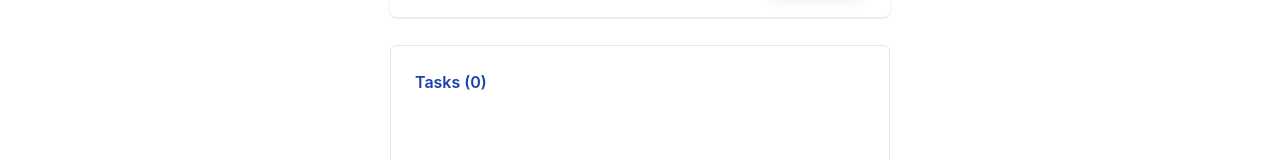
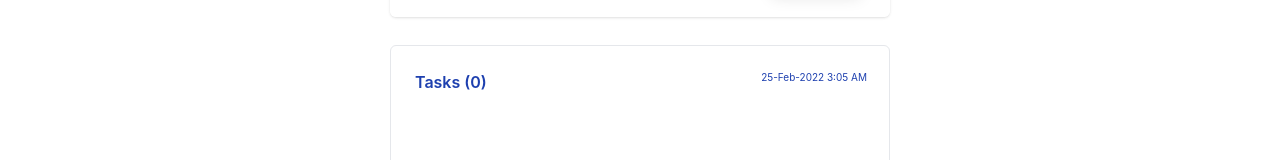
Before and after one commit to rishi120/todo-app, a React (Create React App) app: page / in a window 1280 px wide. Shown: the part 228-388 px from the top of the page. Built offline with nearby package versions, Linux system fonts and the light colour scheme.

Commit message:
added moment package and implemented current date also added dynamic active colors.

```diff
--- a/package.json
+++ b/package.json
@@ -6,6 +6,7 @@
     "@testing-library/jest-dom": "^5.16.2",
     "@testing-library/react": "^12.1.3",
     "@testing-library/user-event": "^13.5.0",
+    "moment": "^2.29.4",
     "react": "^17.0.2",
     "react-dom": "^17.0.2",
     "react-scripts": "5.0.0",
--- a/src/components/child-components/todo.jsx
+++ b/src/components/child-components/todo.jsx
@@ -1,20 +1,26 @@
 import React from 'react'
 import Addtask from "./task";
+import moment from 'moment';
 
-const Todo = ({ tasks, handleTaskDelete, handleTaskComplete, taskComplete }) => {
-    console.log(tasks, "tasks");
+const Todo = ({ tasks, handleTaskDelete, handleTaskComplete, taskComplete, activeColor }) => {
+    const formatDataAndTime = "DD-MMM-YYYY h:mm A";
+    const date = new Date();
+    date.getHours();
+    date.getMinutes();
+    date.getSeconds();
+    const getFullData = moment(date).format(formatDataAndTime);
     return (
         <div>
             <Addtask />
             <div className=' lg:w-[500px] m-auto h-[380px] relative border-[1px] rounded-md mt-7'>
                 <ul className=' lg:w-[500px] m-auto p-6 h-[350px] overflow-y-auto relative'>
-                    <li><h1 className='pb-2 text-blue-800 font-semibold'>Tasks ({tasks.length})</h1></li>
+                    <li className=' flex justify-between'><h1 className='pb-2 text-blue-800 font-semibold'>Tasks ({tasks.length})</h1> <p className=' text-[10px] text-blue-800'>{getFullData}</p></li>
                     {tasks.map((newtasks, index) => {
                         return (
                             <>
-                                <li key={index} className=" capitalize list-disc py-4 flex items-center w-[100%] relative" style={taskComplete[index] ? { textDecoration: "line-through" } : { textDecoration: "none" }}>
+                                <li key={index} className=" capitalize list-disc pt-4 pb-1 flex items-center w-[100%] relative" style={taskComplete[index] ? { textDecoration: "line-through" } : { textDecoration: "none" }}>
                                     <svg xmlns="http://www.w3.org/2000/svg" fill="none" viewBox="0 0 24 24" strokeWidth={1.5} stroke="currentColor" className="w-5 h-5 mr-2 cursor-pointer" onClick={() => handleTaskComplete(index)}>
-                                        <path strokeLinecap="round" strokeLinejoin="round" d="M9 12.75L11.25 15 15 9.75M21 12a9 9 0 11-18 0 9 9 0 0118 0z" />
+                                        <path strokeLinecap="round" strokeLinejoin="round" d="M9 12.75L11.25 15 15 9.75M21 12a9 9 0 11-18 0 9 9 0 0118 0z" style={activeColor[index] ? { color: "#f00" } : { color: "#000" }} />
                                     </svg>
                                     {newtasks.searchTerm}
                                     <svg xmlns="http://www.w3.org/2000/svg" fill="none" viewBox="0 0 24 24" strokeWidth={1.5} stroke="currentColor" className="w-6 h-6 absolute right-0 cursor-pointer" onClick={() => handleTaskDelete(newtasks)}>
--- a/src/components/master.jsx
+++ b/src/components/master.jsx
@@ -9,6 +9,7 @@ function Mastercomponent() {
     const [errorMessage, setErrorMessage] = useState(false);
     const [tasks, setTasks] = useState([]);
     const [taskComplete, setTaskComplete] = useState(false);
+    const [activeColor, setActiveColor] = useState(false);
 
     const cloneOriginalArray = [...tasks];
 
@@ -62,6 +63,10 @@ function Mastercomponent() {
         setTaskComplete({
             ...taskComplete,
             [index]: !taskComplete[index]
+        });
+        setActiveColor({
+            ...activeColor,
+            [index]: !activeColor[index]
         })
     }
 
@@ -70,7 +75,7 @@ function Mastercomponent() {
             <h1 className=' pb-3 font-sans text-2xl font-semibold'>A Simple Todo App</h1>
             <hr />
             <data.Provider value={inputComponentValues}>
-                <Todo tasks={tasks} handleTaskDelete={handleTaskDelete} handleTaskComplete={handleTaskComplete} taskComplete={taskComplete} />
+                <Todo tasks={tasks} handleTaskDelete={handleTaskDelete} handleTaskComplete={handleTaskComplete} taskComplete={taskComplete} activeColor={activeColor} />
             </data.Provider>
         </section>
     )
```
Also changed, not shown: 1 other file (tests, documents, lock files or other folders).
